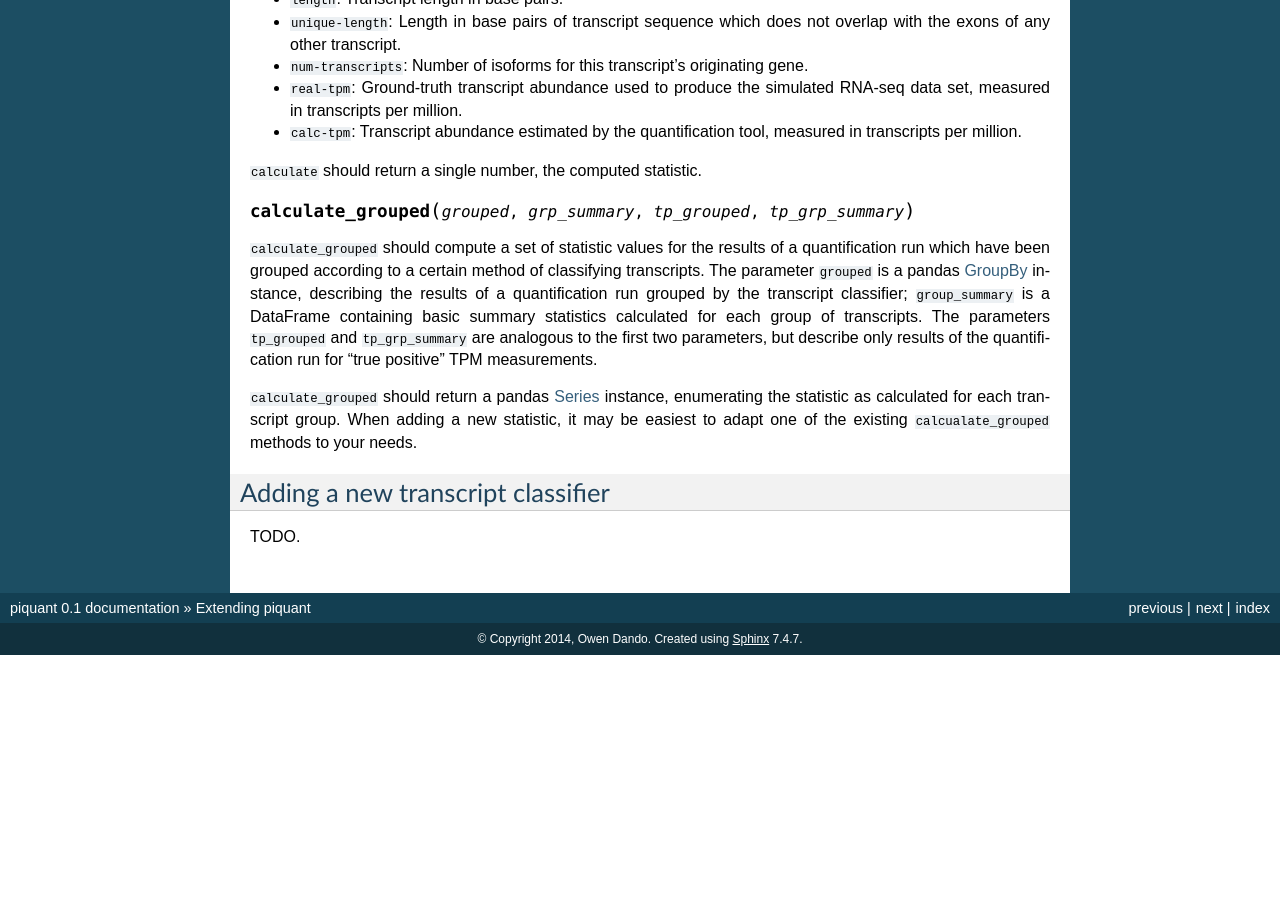
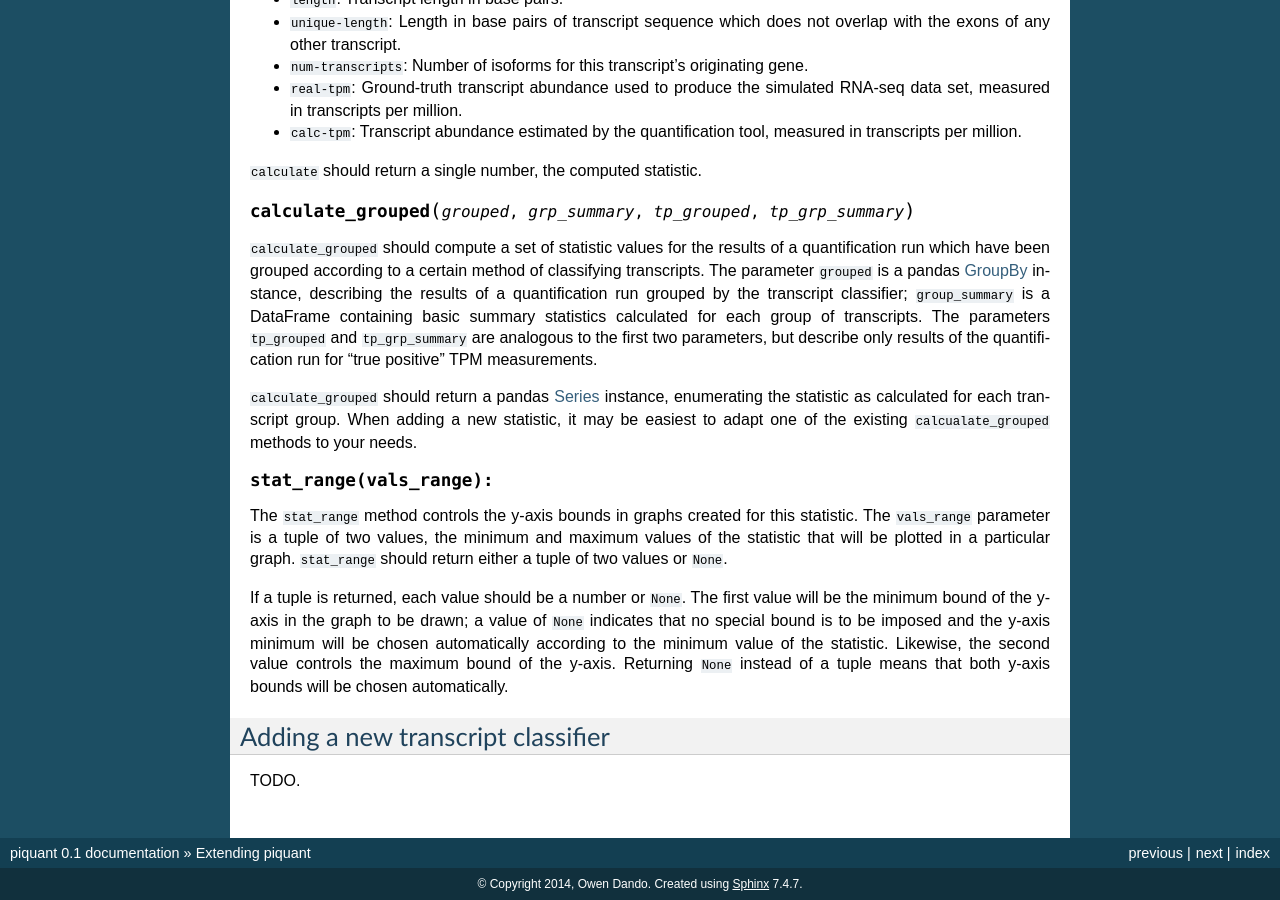
Before and after one commit to lweasel/piquant, a Sphinx documentation site: the page built from docs/extending.rst, in a window 1280 px wide and 900 px high, scrolled down 3346 px. Built offline with Sphinx 7.4.7, drawn with Linux system fonts in a browser that asks for light colours; formulas are drawn with MathJax 3; before the commit the page ends 4001 px from its top, so only the background shows below that.

Commit message:
Forgot to document the stat_range() method.

```diff
--- a/docs/extending.rst
+++ b/docs/extending.rst
@@ -133,6 +133,12 @@
 
 ``calculate_grouped`` should return a pandas `Series <http://pandas.pydata.org/pandas-docs/stable/generated/pandas.Series.html>`_ instance, enumerating the statistic as calculated for each transcript group. When adding a new statistic, it may be easiest to adapt one of the existing ``calcualate_grouped`` methods to your needs.
 
+.. py:method:: stat_range(vals_range):
+
+The ``stat_range`` method controls the y-axis bounds in graphs created for this statistic. The ``vals_range`` parameter is a tuple of two values, the minimum and maximum values of the statistic that will be plotted in a particular graph. ``stat_range`` should return either a tuple of two values or ``None``.
+
+If a tuple is returned, each value should be a number or ``None``. The first value will be the minimum bound of the y-axis in the graph to be drawn; a value of ``None`` indicates that no special bound is to be imposed and the y-axis minimum will be chosen automatically according to the minimum value of the statistic. Likewise, the second value controls the maximum bound of the y-axis. Returning ``None`` instead of a tuple means that both y-axis bounds will be chosen automatically.
+
 .. _extending-adding-new-classifiers:
 
 Adding a new transcript classifier
```
